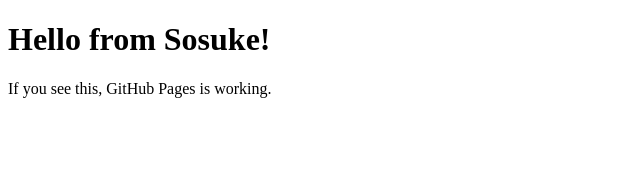
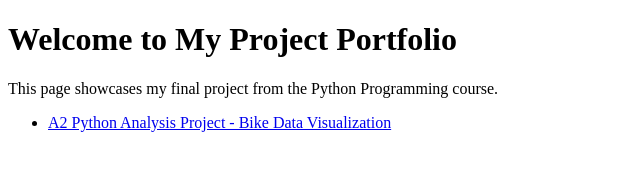
Before and after one commit to SObana723/SObana723.github.io, a plain HTML site: page index.html in a window 1280 px wide. Shown: the whole page, without its empty margins (0-640 px from the left). Drawn offline with Linux system fonts and the light colour scheme.

Commit message:
Add files via upload

```diff
--- a/index.html
+++ b/index.html
@@ -3,10 +3,17 @@
 <html lang="en">
 <head>
   <meta charset="UTF-8">
-  <title>Test Page</title>
+  <title>Sosuke Obana's Portfolio</title>
 </head>
 <body>
-  <h1>Hello from Sosuke!</h1>
-  <p>If you see this, GitHub Pages is working.</p>
+  <h1>Welcome to My Project Portfolio</h1>
+  <p>This page showcases my final project from the Python Programming course.</p>
+  <ul>
+    <li>
+      <a href="A2 Python Analysis Project_SosukeObana.html" target="_blank">
+        A2 Python Analysis Project - Bike Data Visualization
+      </a>
+    </li>
+  </ul>
 </body>
 </html>
```
